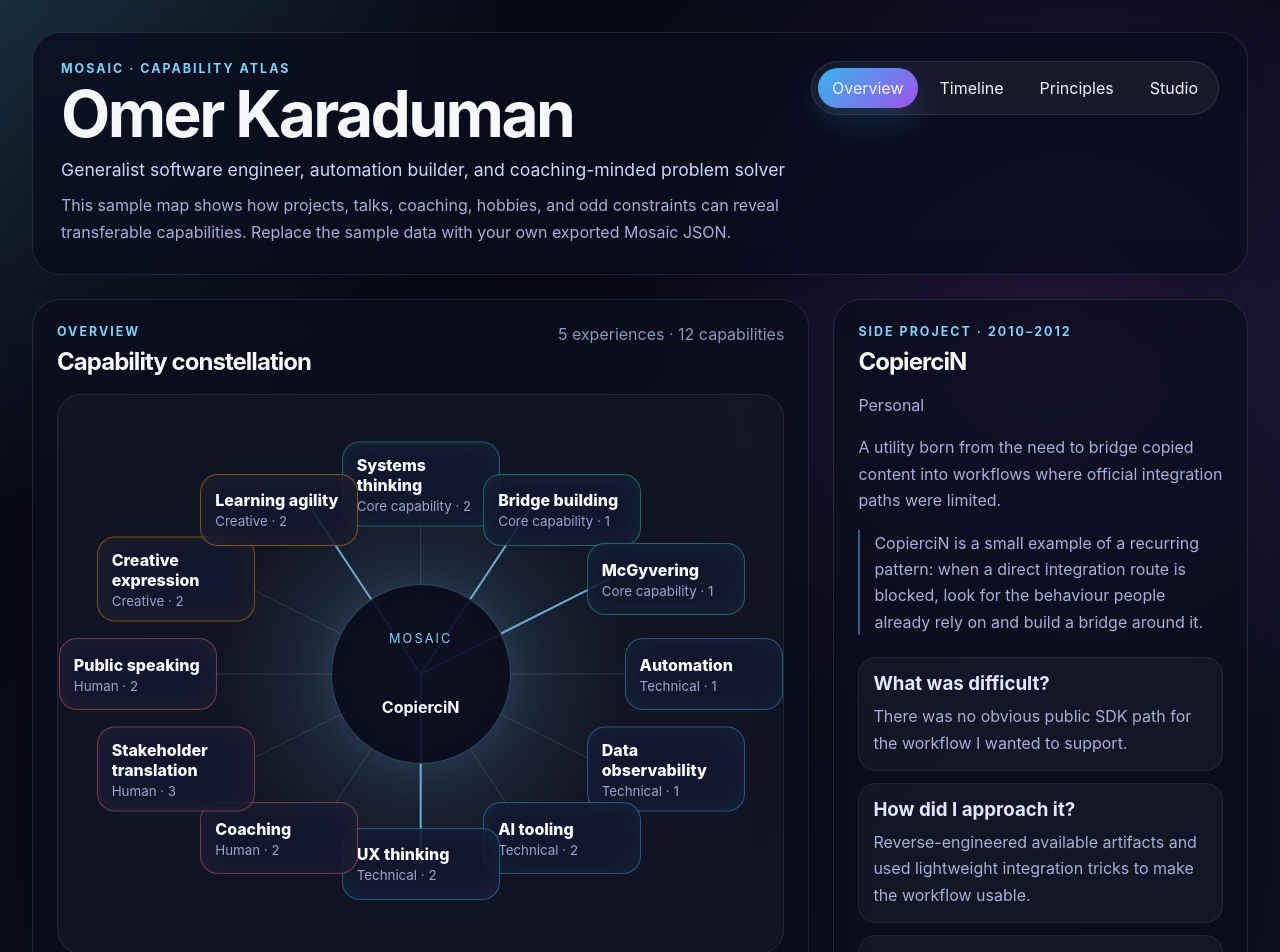
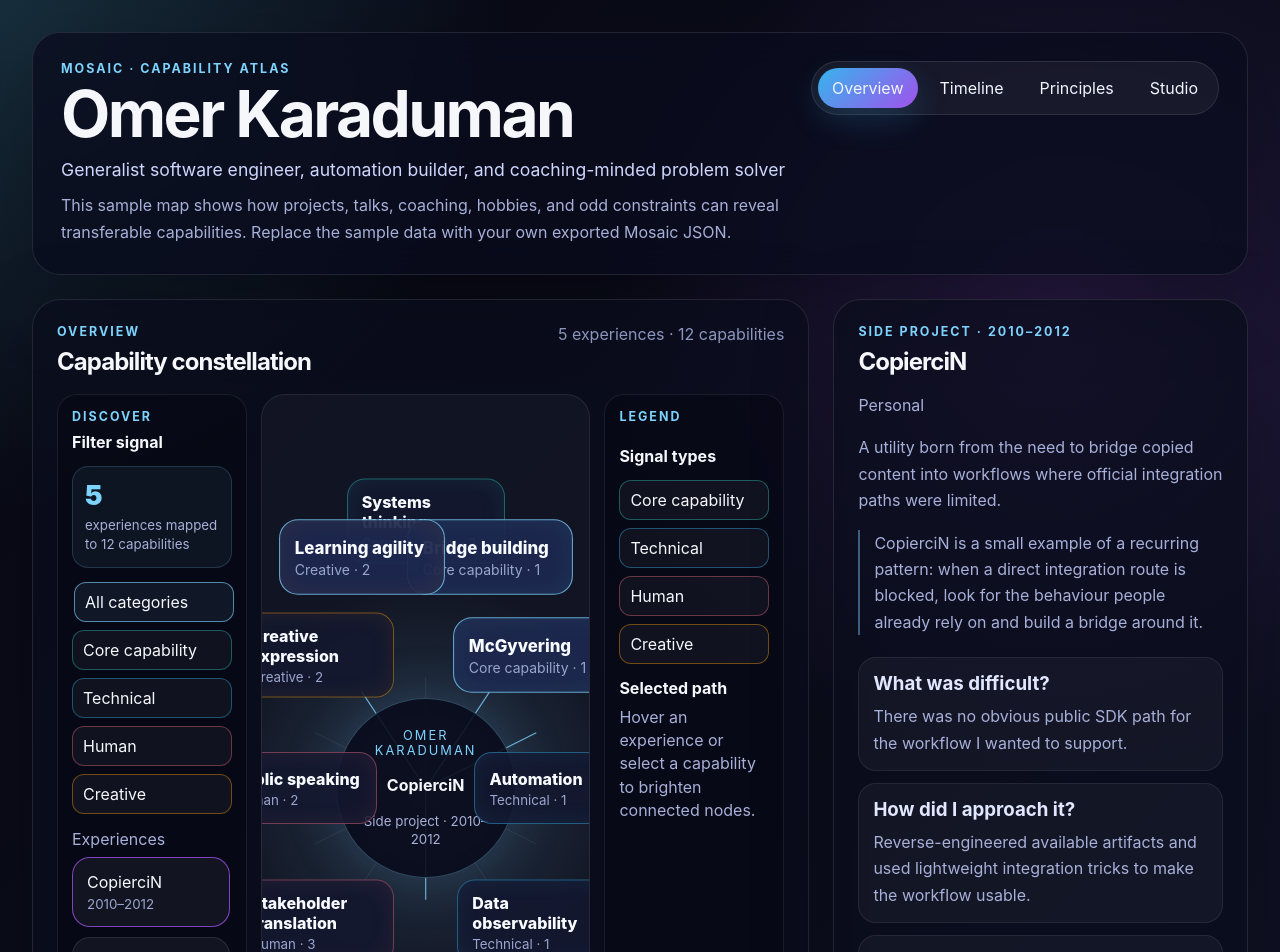
Before and after one commit to gomercin/mosaic, a React (Vite) app: page / in a window 1280 px wide. Shown: the top 952 px of the page. Built offline with nearby package versions, Linux system fonts and the light colour scheme.

Commit message:
feat: refine constellation exploration UI
Add a mockup-inspired discover rail, category filtering, legend, and hover-driven connected capability highlights using only React, CSS, and SVG.

Verification: npm test; npm run build

```diff
--- a/src/components/CapabilityMap.tsx
+++ b/src/components/CapabilityMap.tsx
@@ -1,7 +1,9 @@
+import { useMemo, useState } from 'react';
 import type { MosaicData } from '../types';
 import {
   capabilityUsage,
   experienceMatchesFilters,
+  getCapabilityMap,
   getExperienceCapabilityIds
 } from '../utils/mosaic';
 
@@ -22,10 +24,37 @@ export function CapabilityMap({
   onCapabilitySelect,
   onExperienceSelect
 }: CapabilityMapProps) {
+  const [selectedCategory, setSelectedCategory] = useState<string | null>(null);
+  const [hoveredExperienceId, setHoveredExperienceId] = useState<string | null>(null);
   const usage = capabilityUsage(data);
+  const capabilityMap = getCapabilityMap(data.capabilities);
+  const categories = useMemo(
+    () => Array.from(new Set(data.capabilities.map((capability) => capability.category))),
+    [data.capabilities]
+  );
   const selectedExperience = data.experiences.find(
     (experience) => experience.id === selectedExperienceId
   );
+  const hoveredExperience = data.experiences.find(
+    (experience) => experience.id === hoveredExperienceId
+  );
+  const highlightedExperience = hoveredExperience ?? selectedExperience;
+
+  function experienceMatchesCategory(experienceId: string): boolean {
+    if (!selectedCategory) {
+      return true;
+    }
+
+    const experience = data.experiences.find((item) => item.id === experienceId);
+
+    if (!experience) {
+      return false;
+    }
+
+    return getExperienceCapabilityIds(experience).some(
+      (capabilityId) => capabilityMap[capabilityId]?.category === selectedCategory
+    );
+  }
 
   return (
     <section className="map-card" aria-label="Capability map">
@@ -37,16 +66,79 @@ export function CapabilityMap({
         <p>{data.experiences.length} experiences · {data.capabilities.length} capabilities</p>
       </div>
 
+      <div className="atlas-board">
+        <aside className="discover-rail" aria-label="Discover filters">
+          <div>
+            <p className="eyebrow">Discover</p>
+            <h3>Filter signal</h3>
+          </div>
+
+          <div className="rail-summary">
+            <span>{data.experiences.length}</span>
+            <small>experiences mapped to {data.capabilities.length} capabilities</small>
+          </div>
+
+          <div className="category-filter">
+            <button
+              className={selectedCategory === null ? 'is-active' : ''}
+              type="button"
+              onClick={() => setSelectedCategory(null)}
+            >
+              All categories
+            </button>
+            {categories.map((category) => (
+              <button
+                key={category}
+                className={selectedCategory === category ? 'is-active' : ''}
+                data-category={category}
+                type="button"
+                onClick={() => setSelectedCategory(category)}
+              >
+                {category}
+              </button>
+            ))}
+          </div>
+
+          <div className="rail-experiences">
+            <p className="rail-label">Experiences</p>
+            {data.experiences.map((experience) => {
+              const matchesFilters = experienceMatchesFilters(experience, {
+                capabilityId: selectedCapabilityId,
+                principleId: selectedPrincipleId
+              });
+              const matchesCategory = experienceMatchesCategory(experience.id);
+              const isMuted = !matchesFilters || !matchesCategory;
+
+              return (
+                <button
+                  key={experience.id}
+                  className={`experience-chip ${experience.id === selectedExperienceId ? 'is-selected' : ''} ${isMuted ? 'is-muted' : ''}`}
+                  type="button"
+                  onClick={() => onExperienceSelect(experience.id)}
+                  onFocus={() => setHoveredExperienceId(experience.id)}
+                  onBlur={() => setHoveredExperienceId(null)}
+                  onMouseEnter={() => setHoveredExperienceId(experience.id)}
+                  onMouseLeave={() => setHoveredExperienceId(null)}
+                >
+                  <span>{experience.title}</span>
+                  <small>{experience.period.label}</small>
+                </button>
+              );
+            })}
+          </div>
+        </aside>
+
         <div className="constellation">
           <svg className="constellation__lines" viewBox="0 0 100 100" aria-hidden="true">
             {data.capabilities.map((capability, index) => {
               const angle = (index / data.capabilities.length) * Math.PI * 2 - Math.PI / 2;
               const x = 50 + Math.cos(angle) * 39;
               const y = 50 + Math.sin(angle) * 34;
-            const isConnectedToSelectedExperience = selectedExperience
-              ? getExperienceCapabilityIds(selectedExperience).includes(capability.id)
+              const isConnectedToHighlightedExperience = highlightedExperience
+                ? getExperienceCapabilityIds(highlightedExperience).includes(capability.id)
                 : false;
               const isSelectedCapability = selectedCapabilityId === capability.id;
+              const isCategoryMatch = !selectedCategory || selectedCategory === capability.category;
 
               return (
                 <line
@@ -55,15 +147,18 @@ export function CapabilityMap({
                   y1="50"
                   x2={x}
                   y2={y}
-                className={isConnectedToSelectedExperience || isSelectedCapability ? 'is-lit' : ''}
+                  className={`${isConnectedToHighlightedExperience || isSelectedCapability ? 'is-lit' : ''} ${!isCategoryMatch ? 'is-muted' : ''}`}
                 />
               );
             })}
           </svg>
 
           <div className="constellation__center">
-          <span>Mosaic</span>
-          <strong>{selectedExperience?.title ?? 'Select an experience'}</strong>
+            <span>{data.profile.name}</span>
+            <strong>{highlightedExperience?.title ?? 'Mosaic capability atlas'}</strong>
+            {highlightedExperience && (
+              <small>{highlightedExperience.type} · {highlightedExperience.period.label}</small>
+            )}
           </div>
 
           {data.capabilities.map((capability, index) => {
@@ -71,12 +166,18 @@ export function CapabilityMap({
             const x = 50 + Math.cos(angle) * 39;
             const y = 50 + Math.sin(angle) * 34;
             const isSelected = selectedCapabilityId === capability.id;
-          const isDimmed = selectedCapabilityId !== null && !isSelected;
+            const isConnectedToHighlightedExperience = highlightedExperience
+              ? getExperienceCapabilityIds(highlightedExperience).includes(capability.id)
+              : false;
+            const isCategoryMatch = !selectedCategory || selectedCategory === capability.category;
+            const isDimmed =
+              !isCategoryMatch ||
+              (selectedCapabilityId !== null && !isSelected && !isConnectedToHighlightedExperience);
 
             return (
               <button
                 key={capability.id}
-              className={`capability-node ${isSelected ? 'is-selected' : ''} ${isDimmed ? 'is-dimmed' : ''}`}
+                className={`capability-node ${isSelected ? 'is-selected' : ''} ${isConnectedToHighlightedExperience ? 'is-connected' : ''} ${isDimmed ? 'is-dimmed' : ''}`}
                 data-category={capability.category}
                 style={{ left: `${x}%`, top: `${y}%` }}
                 type="button"
@@ -90,24 +191,21 @@ export function CapabilityMap({
           })}
         </div>
 
-      <div className="experience-strip">
-        {data.experiences.map((experience) => {
-          const matches = experienceMatchesFilters(experience, {
-            capabilityId: selectedCapabilityId,
-            principleId: selectedPrincipleId
-          });
-          return (
-            <button
-              key={experience.id}
-              className={`experience-chip ${experience.id === selectedExperienceId ? 'is-selected' : ''} ${!matches ? 'is-muted' : ''}`}
-              type="button"
-              onClick={() => onExperienceSelect(experience.id)}
-            >
-              <span>{experience.title}</span>
-              <small>{experience.period.label}</small>
-            </button>
-          );
-        })}
+        <aside className="legend-panel" aria-label="Legend">
+          <p className="eyebrow">Legend</p>
+          <h3>Signal types</h3>
+          <div className="legend-list">
+            {categories.map((category) => (
+              <span key={category} data-category={category}>
+                {category}
+              </span>
+            ))}
+          </div>
+          <div className="legend-note">
+            <strong>Selected path</strong>
+            <p>Hover an experience or select a capability to brighten connected nodes.</p>
+          </div>
+        </aside>
       </div>
     </section>
   );
--- a/src/styles.css
+++ b/src/styles.css
@@ -208,6 +208,109 @@ button {
     rgba(255, 255, 255, 0.035);
 }
 
+.atlas-board {
+  display: grid;
+  grid-template-columns: 190px minmax(0, 1fr) 180px;
+  gap: 14px;
+  align-items: stretch;
+}
+
+.discover-rail,
+.legend-panel {
+  display: grid;
+  align-content: start;
+  gap: 14px;
+  padding: 14px;
+  border: 1px solid var(--color-border-soft);
+  border-radius: 20px;
+  background: rgba(7, 8, 18, 0.46);
+}
+
+.discover-rail h3,
+.legend-panel h3 {
+  margin: 0;
+  color: var(--color-text);
+  font-size: 1rem;
+}
+
+.rail-summary {
+  display: grid;
+  gap: 4px;
+  padding: 12px;
+  border: 1px solid rgba(125, 211, 252, 0.18);
+  border-radius: 16px;
+  background: rgba(125, 211, 252, 0.06);
+}
+
+.rail-summary span {
+  color: var(--color-cyan);
+  font-size: 1.7rem;
+  font-weight: 900;
+}
+
+.rail-summary small,
+.rail-label,
+.legend-note p {
+  margin: 0;
+  color: var(--color-muted);
+  line-height: 1.45;
+}
+
+.category-filter,
+.rail-experiences,
+.legend-list,
+.legend-note {
+  display: grid;
+  gap: 8px;
+}
+
+.category-filter button,
+.legend-list span {
+  padding: 9px 10px;
+  border: 1px solid var(--color-border-soft);
+  border-radius: 12px;
+  background: rgba(255, 255, 255, 0.045);
+  color: var(--color-text);
+  text-align: left;
+}
+
+.category-filter button {
+  transition: border-color 220ms ease, background 220ms ease, transform 220ms ease;
+}
+
+.category-filter button:hover,
+.category-filter button.is-active {
+  border-color: rgba(125, 211, 252, 0.62);
+  background: rgba(125, 211, 252, 0.08);
+  transform: translateX(2px);
+}
+
+.category-filter button[data-category="Core capability"],
+.legend-list span[data-category="Core capability"] {
+  border-color: rgba(45, 212, 191, 0.38);
+}
+
+.category-filter button[data-category="Technical"],
+.legend-list span[data-category="Technical"] {
+  border-color: rgba(56, 189, 248, 0.38);
+}
+
+.category-filter button[data-category="Human"],
+.legend-list span[data-category="Human"] {
+  border-color: rgba(251, 113, 133, 0.38);
+}
+
+.category-filter button[data-category="Creative"],
+.legend-list span[data-category="Creative"] {
+  border-color: rgba(245, 158, 11, 0.42);
+}
+
+.rail-experiences {
+  max-height: 340px;
+  overflow: auto;
+  padding-right: 2px;
+}
+
 .constellation__lines {
   position: absolute;
   inset: 0;
@@ -224,6 +327,10 @@ button {
 .constellation__lines line.is-lit {
   stroke: rgba(125, 211, 252, 0.8);
   stroke-width: 0.36;
+}
+
+.constellation__lines line.is-muted {
+  opacity: 0.22;
 }
 
 .constellation__center {
@@ -252,6 +359,11 @@ button {
 
 .constellation__center strong {
   font-size: 1rem;
+}
+
+.constellation__center small {
+  color: var(--color-muted);
+  line-height: 1.35;
 }
 
 .capability-node {
@@ -306,7 +418,8 @@ button {
 }
 
 .capability-node:hover,
-.capability-node.is-selected {
+.capability-node.is-selected,
+.capability-node.is-connected {
   border-color: rgba(125, 211, 252, 0.75);
   background: rgba(30, 41, 80, 0.95);
   transform: translate(-50%, -50%) scale(1.05);
@@ -788,8 +901,22 @@ button {
   .hero,
   .workspace--overview,
   .workspace--timeline,
+  .workspace--principles,
   .studio__grid {
     grid-template-columns: 1fr;
+  }
+
+  .atlas-board {
+    grid-template-columns: 1fr;
+  }
+
+  .discover-rail,
+  .legend-panel {
+    grid-template-columns: repeat(auto-fit, minmax(170px, 1fr));
+  }
+
+  .rail-experiences {
+    max-height: none;
   }
 
   .hero__actions {
@@ -809,6 +936,7 @@ button {
   .hero,
   .map-card,
   .timeline-card,
+  .principles-card,
   .detail-panel,
   .studio {
     border-radius: 22px;
```
Lines whose indentation alone changed are shown as unchanged.
